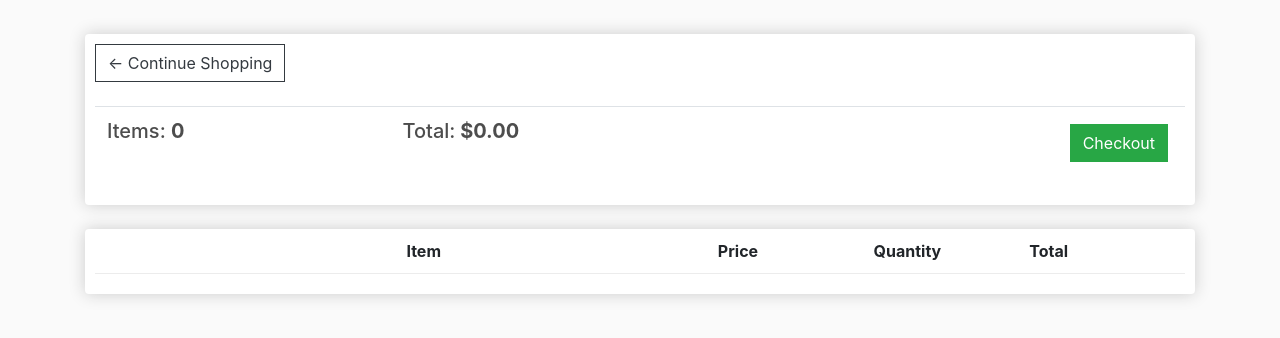
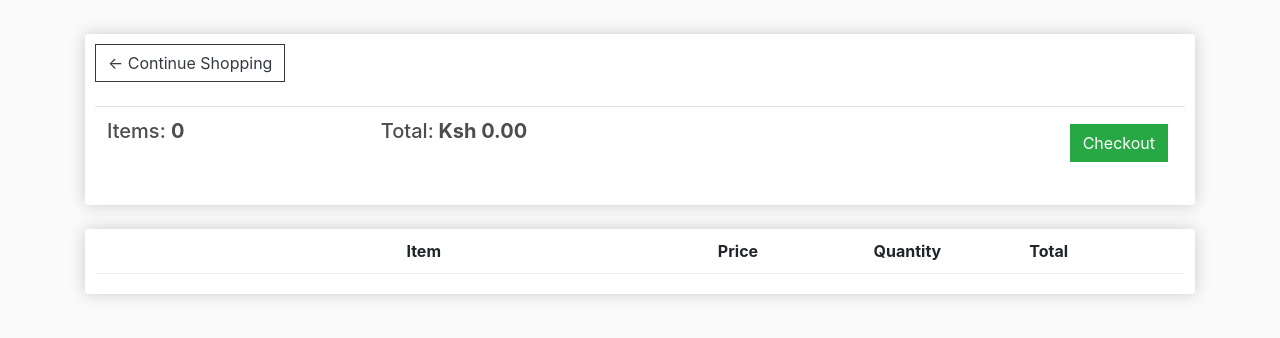
Before and after one commit to Sanga78/ecom, a Django app: page /cart/ in a window 1280 px wide. Shown: the part 57-395 px from the top of the page. Run offline with Django 4.2, Linux system fonts and the light colour scheme; lists and menus that the app fills with data are empty; some libraries are stand-ins or nearby versions.

Commit message:
Update cart.html
updated cart total

```diff
--- a/ecomerce/templates/store/cart.html
+++ b/ecomerce/templates/store/cart.html
@@ -12,7 +12,7 @@
 				<table class="table">
 					<tr>
 						<th><h5>Items: <strong>{{order.get_cart_items}}</strong></h5></th>
-						<th><h5>Total:<strong> ${{order.get_cart_total|floatformat:2}}</strong></h5></th>
+						<th><h5>Total:<strong> Ksh {{order.get_cart_total|floatformat:2}}</strong></h5></th>
 						<th>
 							<a  style="float:right; margin:5px;" class="btn btn-success" href="{% url 'checkout' %}">Checkout</a>
 						</th>
@@ -34,7 +34,7 @@
 				<div class="cart-row">
 					<div style="flex:2"><img class="row-image" src="{{item.product.imageURL}}"></div>
 					<div style="flex:2"><p>{{item.product.name}}</p></div>
-					<div style="flex:1"><p>${{item.product.price|floatformat:2}}</p></div>
+					<div style="flex:1"><p>ksh {{item.product.price|floatformat:2}}</p></div>
 					<div style="flex:1">
 						<p class="quantity">{{item.quantity}}</p>
 						<div class="quantity">
@@ -43,7 +43,7 @@
 							<img data-product="{{item.product.id}}" data-action="remove" class="chg-quantity update-cart" src="{% static  'images/arrow-down.png' %}">
 						</div>
 					</div>
-					<div style="flex:1"><p>${{item.get_total|floatformat:2}}</p></div>
+					<div style="flex:1"><p>ksh {{item.get_total|floatformat:2}}</p></div>
 				</div>
 				{% endfor %}
 			</div>
```
